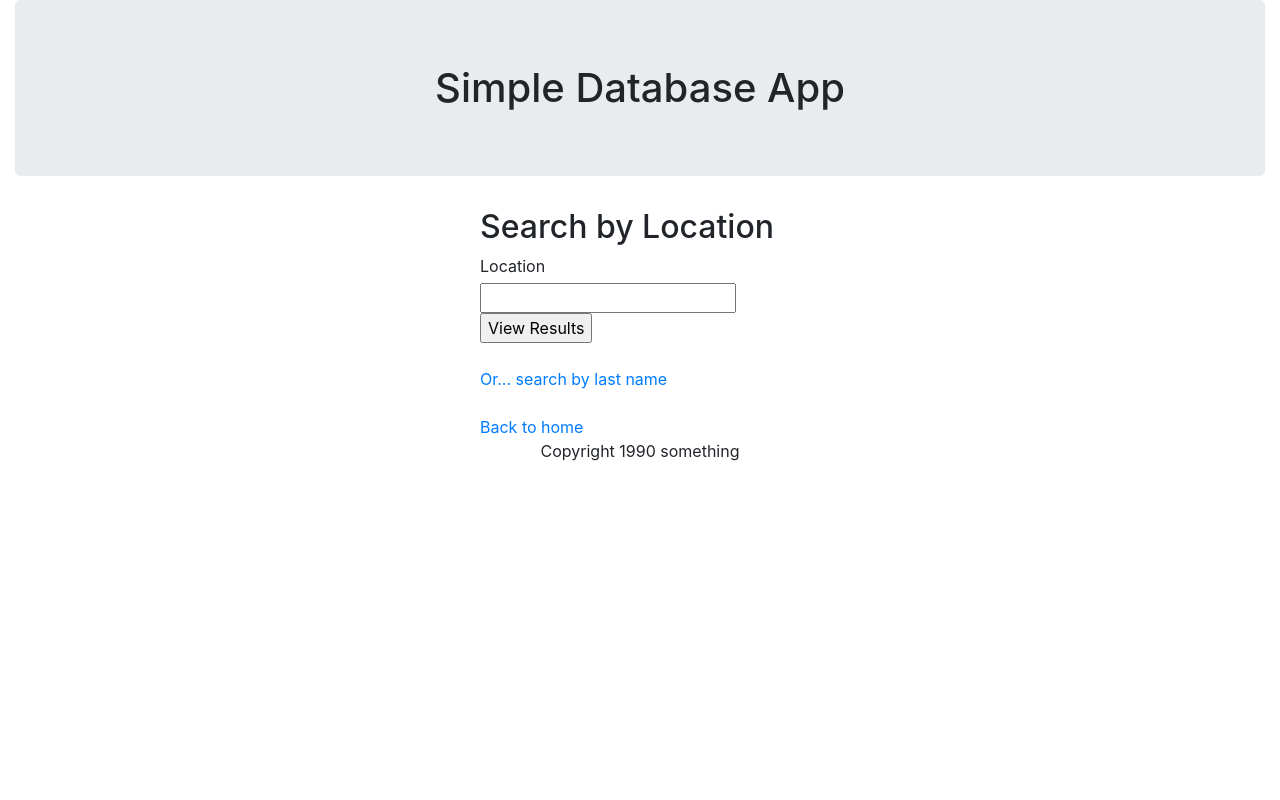
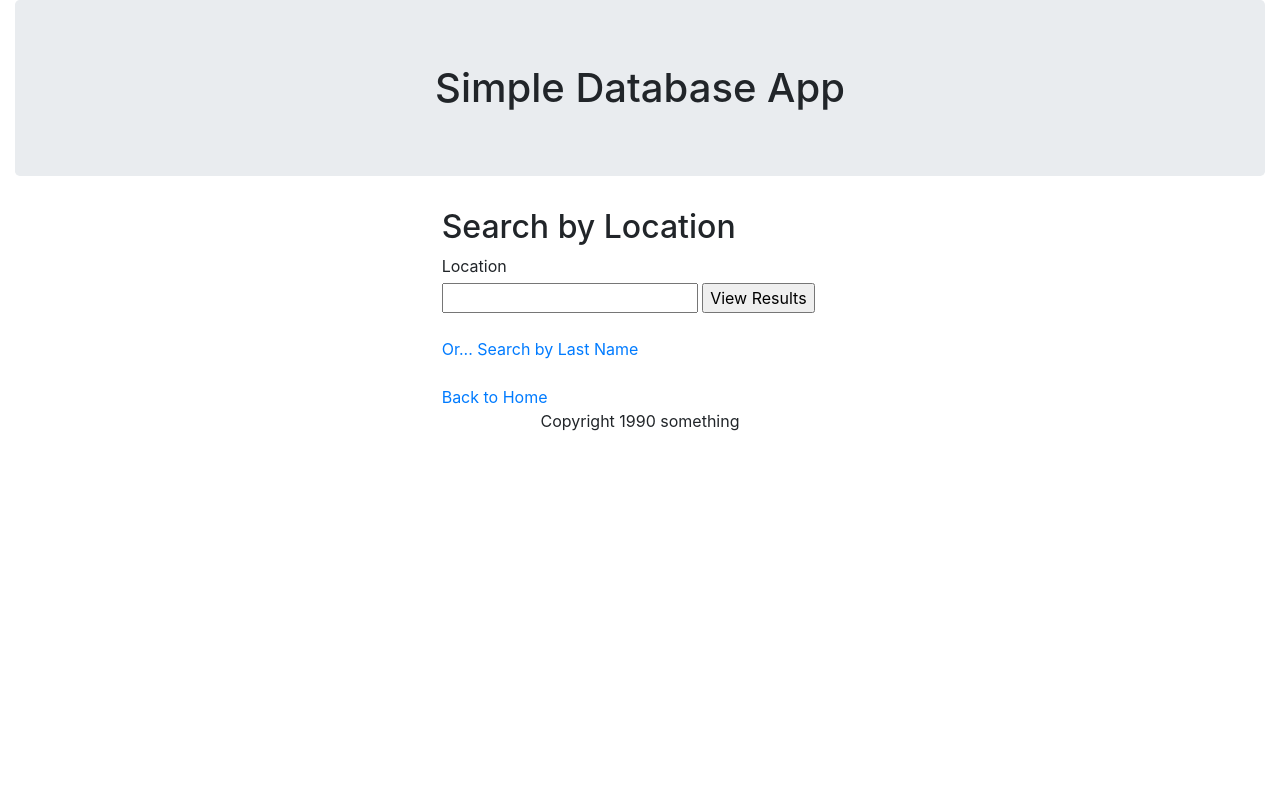
Before and after one commit to russLitt/db-test-app, a PHP site: page /read.php in a window 1280 px wide. Run offline with PHP 8.4, Linux system fonts and the light colour scheme; some libraries are stand-ins or nearby versions.

Commit message:
WIP: integrating bootstrap components

```diff
--- a/css/style.css
+++ b/css/style.css
@@ -1,3 +1,8 @@
+html,
+body {
+  height: 100%;
+}
+
 label {
   display: block;
   margin: 5px 0;
@@ -14,3 +19,7 @@ th {
   padding: 5px;
   border-bottom: 1px solid #aaa;
 }
+
+.footer {
+  flex-shrink: none;
+}
--- a/read.php
+++ b/read.php
@@ -32,15 +32,19 @@ if (isset($_POST['submit'])) {
 
 <?php require "templates/header.php"; ?>
 
-<div class="container-fluid mx-auto" style="width: 350px;">
+<div class="container-fluid">
+<div class="row">
+<div class="col-md-4"></div>
+
+<div class="col-md-4">
 
 <?php
 if (isset($_POST['submit'])) {
   if ($result && $statement->rowCount() > 0) { ?>
 
-    <h2>Results</h2>
+<h2 style="text-align: center;">Results</h2>
 
-<div class="table-responsive">
+<div class="table-responsive" style="width: auto;">
     <table class="table table-dark table-striped table-borderless table-hover">
 <thead>
 <tr>
@@ -74,6 +78,7 @@ if (isset($_POST['submit'])) {
   <?php }
 } ?>
 
+<div style="margin: auto;">
 <h2>Search by Location</h2>
 
 <form method="post">
@@ -82,8 +87,10 @@ if (isset($_POST['submit'])) {
   <input type="submit" name="submit" value="View Results">
 </form><br>
 
-    <a href="readlastname.php">Or... search by last name</a><br><br>
-    <a href="index.php">Back to home</a>
+    <a href="readlastname.php">Or... Search by Last Name</a><br><br>
+    <a href="index.php">Back to Home</a>
+    </div>
+    </div>
     </div>
 
     <?php include "templates/footer.php"; ?>
--- a/templates/footer.php
+++ b/templates/footer.php
@@ -1,5 +1,7 @@
 <div class="container-fluid">
-</body>
-<p style="text-align: center;">Copyright 1990 something</p>
+
+<footer class="footer">
+<p class="text-center">Copyright 1990 something</p>
+</footer>
+</div>
 </html>
-</div>
--- a/templates/header.php
+++ b/templates/header.php
@@ -11,15 +11,14 @@
 
   </head>
 
+  <body class="d-flex flex-column">
   <div class="container-fluid">
-  <body>
 
     <h1 class="jumbotron text-center">Simple Database App</h1>
 
     <script src="https://code.jquery.com/jquery-3.2.1.slim.min.js" integrity="sha384-KJ3o2DKtIkvYIK3UENzmM7KCkRr/rE9/Qpg6aAZGJwFDMVNA/GpGFF93hXpG5KkN" crossorigin="anonymous"></script>
     <script src="https://cdnjs.cloudflare.com/ajax/libs/popper.js/1.12.9/umd/popper.min.js" integrity="sha384-ApNbgh9B+Y1QKtv3Rn7W3mgPxhU9K/ScQsAP7hUibX39j7fakFPskvXusvfa0b4Q" crossorigin="anonymous"></script>
     <script src="https://maxcdn.bootstrapcdn.com/bootstrap/4.0.0/js/bootstrap.min.js" integrity="sha384-JZR6Spejh4U02d8jOt6vLEHfe/JQGiRRSQQxSfFWpi1MquVdAyjUar5+76PVCmYl" crossorigin="anonymous"></script>
+     </div>
   </body>
-  </div>
-
 </html>
```
Also changed, not shown: readlastname.php (+13 -6 lines).
